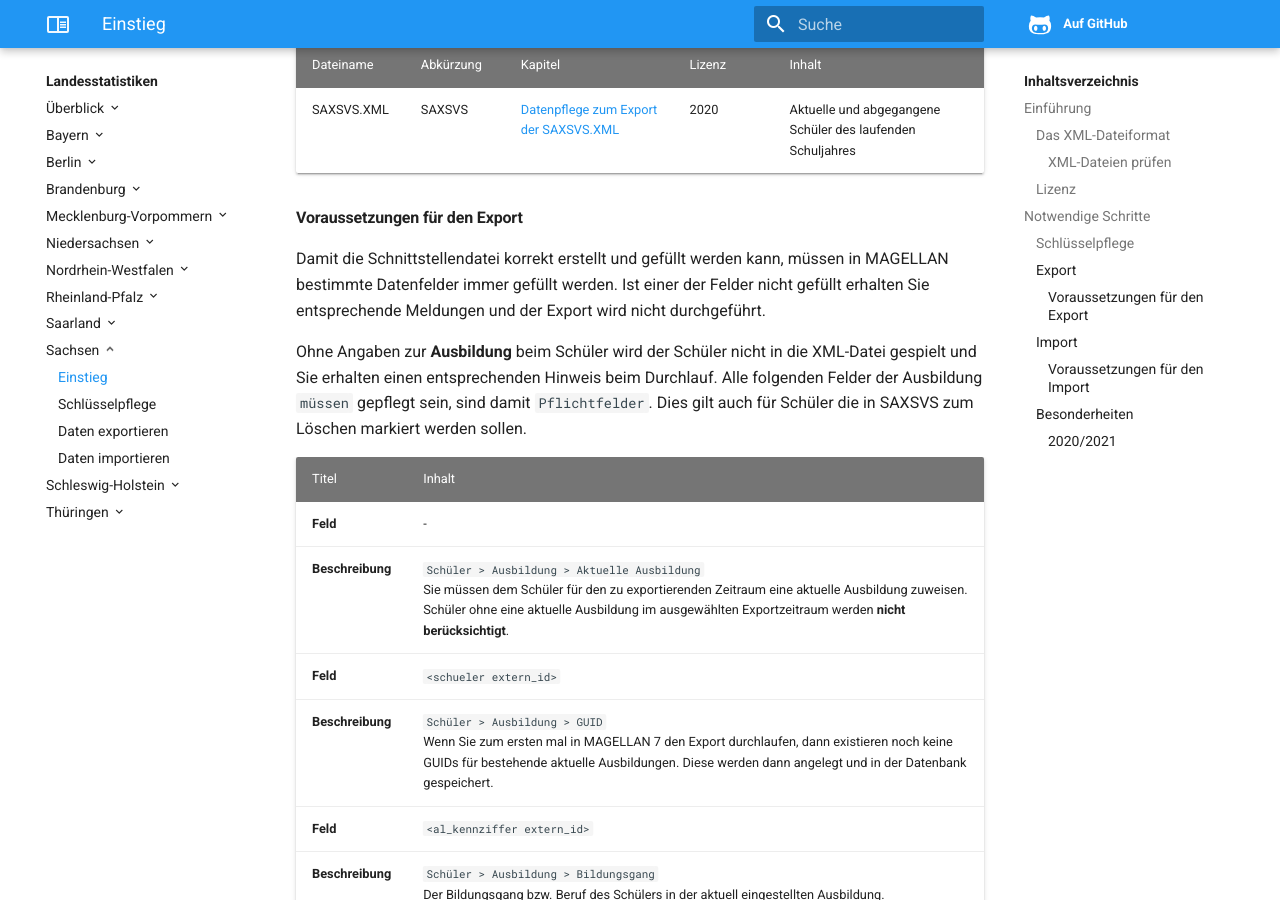
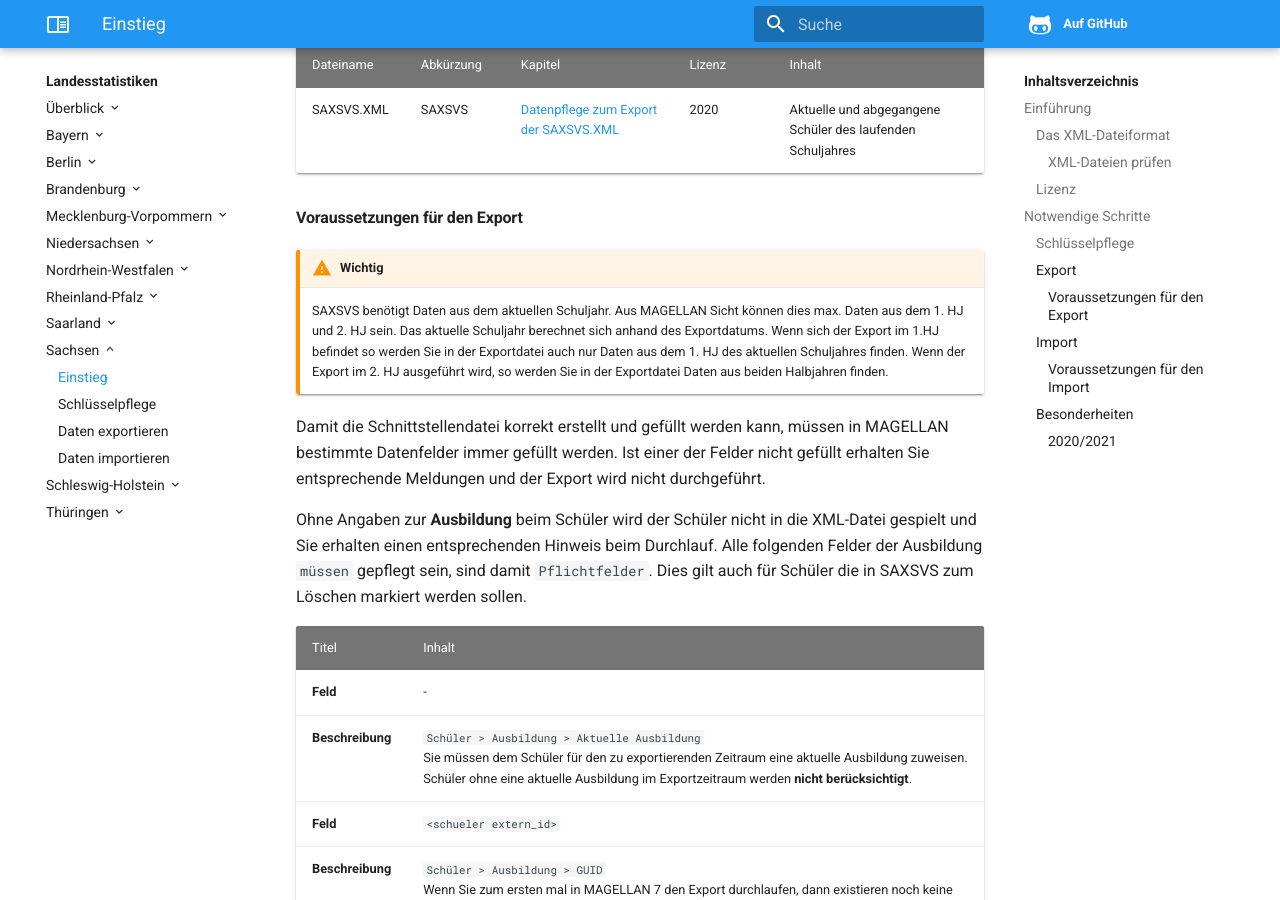
Before and after one commit to stuebersystems/doc.ls.de, an MkDocs documentation site: the page built from docs/sachsen/einstieg.md, in a window 1280 px wide and 900 px high, scrolled down 2091 px. Built offline with MkDocs 1.6.1, drawn with Linux system fonts in a browser that asks for light colours.

Commit message:
* Verbesserungen an der SAXSVS Dokumentation

````diff
--- a/docs/sachsen/einstieg.md
+++ b/docs/sachsen/einstieg.md
@@ -23,7 +23,7 @@ Allgemeine Informationen zum grundsätzlichen Verständnis von XML-Dateien finde
 Hier ein kleiner Ausschnitt aus der SaxSVS-Schnittstelle:
 
 ```xml
-<saxsvs-bbs xmlns:xsi="http://www.w3.org/2001/XMLSchema-instance" xsi:noNamespaceSchemaLocation="https://web1.extranet.sachsen.de/bbsp/public/XMLSchema/saxsvs-bbs-2.3.xsd" zeit="TDateTime Today (2001-12-17T09:30:47-05:00)"  schuljahr="Zeitraeume.Ausdruck2 (2018/2019)" dienststelle="Mandanten.Schulnummer">
+<saxsvs-bbs xmlns:xsi="http://www.w3.org/2001/XMLSchema-instance" xsi:noNamespaceSchemaLocation="https://web1.extranet.sachsen.de/bbsp/public/XMLSchema/saxsvs-bbs-2.3.xsd" zeit="TDateTime Today (2020-03-17T09:30:47-05:00)"  schuljahr="Zeitraeume.Ausdruck2 (2019/2020)" dienststelle="Mandanten.Schulnummer">
   <schueler extern_id="Schueler.ID">
     <an_vname>Schueler.Vorname</an_vname>
     <an_name>Schueler.Nachname</an_name>
@@ -68,6 +68,10 @@ SAXSVS.XML   | SAXSVS    | [Datenpflege zum Export der SAXSVS.XML](export_saxsvs
 
 #### Voraussetzungen für den Export
 
+!!! warning "Wichtig"
+
+    SAXSVS benötigt Daten aus dem aktuellen Schuljahr. Aus MAGELLAN Sicht können dies max. Daten aus dem 1. HJ und 2. HJ sein. Das aktuelle Schuljahr berechnet sich anhand des Exportdatums. Wenn sich der Export im 1.HJ befindet so werden Sie in der Exportdatei auch nur Daten aus dem 1. HJ des aktuellen Schuljahres finden. Wenn der Export im 2. HJ ausgeführt wird, so werden Sie in der Exportdatei Daten aus beiden Halbjahren finden.
+
 Damit die Schnittstellendatei korrekt erstellt und gefüllt werden kann, müssen in MAGELLAN bestimmte Datenfelder immer gefüllt werden. Ist einer der Felder nicht gefüllt erhalten Sie entsprechende Meldungen und der Export wird nicht durchgeführt.
 
 Ohne Angaben zur **Ausbildung** beim Schüler wird der Schüler nicht in die XML-Datei gespielt und Sie erhalten einen entsprechenden Hinweis beim Durchlauf.
@@ -76,7 +80,7 @@ Alle folgenden Felder der Ausbildung `müssen` gepflegt sein, sind damit `Pflich
 Titel            | Inhalt
 ---------------- | ------
 **Feld**         | -
-**Beschreibung** | `Schüler > Ausbildung > Aktuelle Ausbildung`<br/>Sie müssen dem Schüler für den zu exportierenden Zeitraum eine aktuelle Ausbildung zuweisen. Schüler ohne eine aktuelle Ausbildung im ausgewählten Exportzeitraum werden <b>nicht berücksichtigt</b>.
+**Beschreibung** | `Schüler > Ausbildung > Aktuelle Ausbildung`<br/>Sie müssen dem Schüler für den zu exportierenden Zeitraum eine aktuelle Ausbildung zuweisen. Schüler ohne eine aktuelle Ausbildung im Exportzeitraum werden <b>nicht berücksichtigt</b>.
 **Feld**         | `<schueler extern_id>`
 **Beschreibung** | `Schüler > Ausbildung > GUID`<br/>Wenn Sie  zum ersten mal in MAGELLAN 7 den Export durchlaufen, dann existieren noch keine GUIDs für bestehende aktuelle Ausbildungen. Diese werden dann angelegt und in der Datenbank gespeichert.
 **Feld**         |  `<al_kennziffer extern_id>`
````
Also changed, not shown: docs/sachsen/export_saxsvs.md (+3 -3 lines), docs/sachsen/saxsvs_xml.erzeugen.md (+23 -4 lines), docs/assets/images/sachsen/export.saxsvs02.png.
